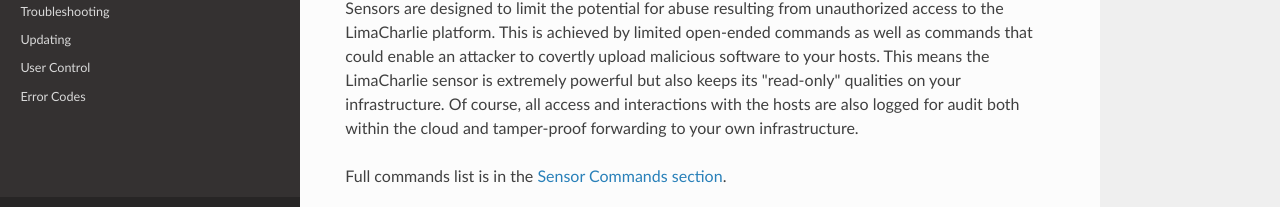
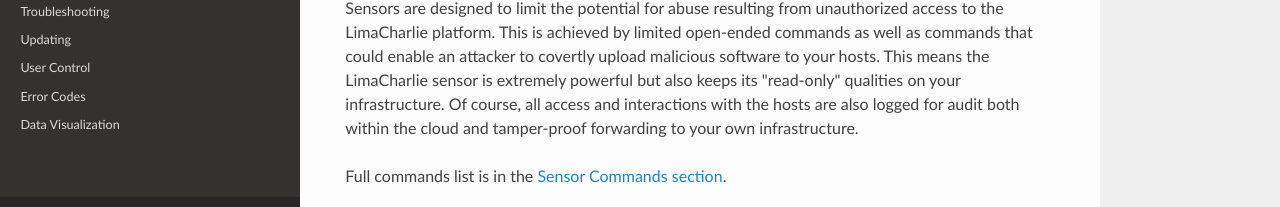
Before and after one commit to refractionPOINT/lce_doc, an MkDocs documentation site: the page built from docs/index.md, in a window 1280 px wide and 900 px high, scrolled down 522 px. Shown: the part 663-870 px from the top of the window. Built offline with MkDocs 1.6.1, drawn with Linux system fonts in a browser that asks for light colours; nearby versions of some CDN libraries; old or Windows-style settings are respelled for this version of MkDocs.

Commit message:
Adding data viz doc page to the mkdocs page (ie. index).

```diff
--- a/mkdocs.yml
+++ b/mkdocs.yml
@@ -29,4 +29,5 @@ pages:
     - Updating: update_org.md
     - User Control: user_access.md
     - Error Codes: errors.md
+    - Data Visualization: data_vizualization.md
 extra_css: [extra.css]
```
